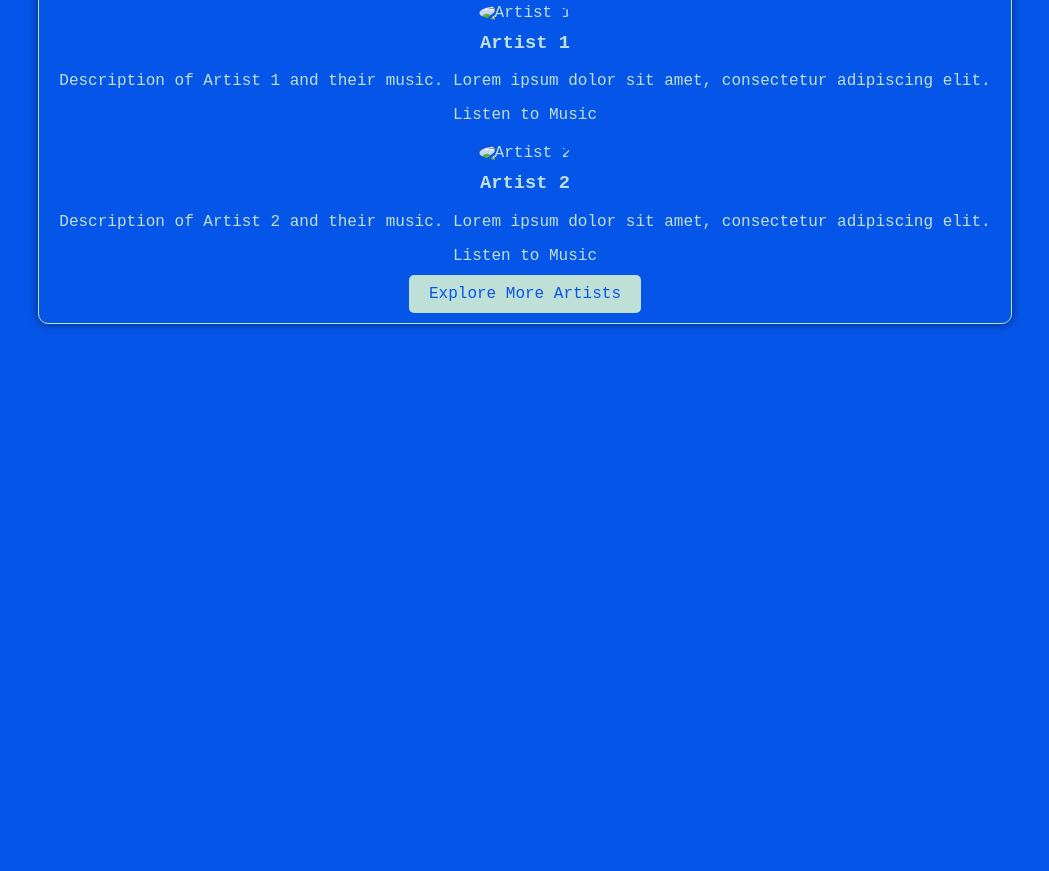
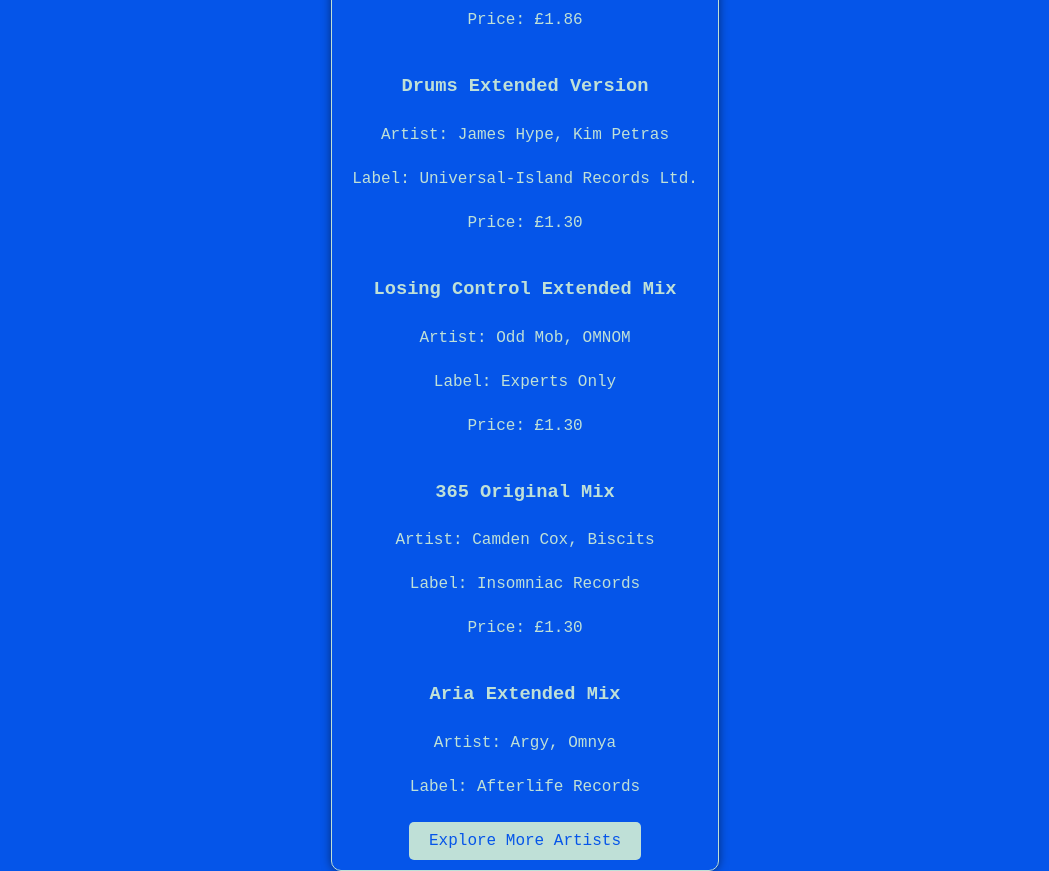
Before and after one commit to n3xt4r/slapmepls, a plain HTML site: page index.html in a window 1280 px wide. Shown: the part 280-1151 px from the top of the page, without its empty margins (115-1164 px from the left). Before the commit the page ends 800 px from the top, so only its background shows below. Drawn offline with Linux system fonts and the light colour scheme.

Commit message:
Update index.html

```diff
--- a/index.html
+++ b/index.html
@@ -30,6 +30,9 @@
 
         .artist {
             margin: 20px 0;
+            display: flex;
+            flex-direction: column;
+            align-items: center;
         }
 
         .artist img {
@@ -74,18 +77,47 @@
     <div class="container">
         <h2>Discover New Music</h2>
         <div class="artist">
-            <img src="path/to/artist1/image.jpg" alt="Artist 1">
-            <h3>Artist 1</h3>
-            <p>Description of Artist 1 and their music. Lorem ipsum dolor sit amet, consectetur adipiscing elit.</p>
-            <a href="link/to/artist1/music" target="_blank">Listen to Music</a>
+            <h3>Dress Code Extended Mix</h3>
+            <p>Artist: Mau P</p>
+            <p>Label: Black Book Records</p>
+            <p>Price: £1.86</p>
         </div>
         <div class="artist">
-            <img src="path/to/artist2/image.jpg" alt="Artist 2">
-            <h3>Artist 2</h3>
-            <p>Description of Artist 2 and their music. Lorem ipsum dolor sit amet, consectetur adipiscing elit.</p>
-            <a href="link/to/artist2/music" target="_blank">Listen to Music</a>
+            <h3>Legacy Extended Mix</h3>
+            <p>Artist: John Summit, VLTRA (IT)</p>
+            <p>Label: Experts Only</p>
+            <p>Price: £1.30</p>
         </div>
-        <!-- Add more artists as needed -->
+        <div class="artist">
+            <h3>Saving Up Extended</h3>
+            <p>Artist: Dom Dolla</p>
+            <p>Label: Three Six Zero Recordings</p>
+            <p>Price: £1.86</p>
+        </div>
+        <div class="artist">
+            <h3>Drums Extended Version</h3>
+            <p>Artist: James Hype, Kim Petras</p>
+            <p>Label: Universal-Island Records Ltd.</p>
+            <p>Price: £1.30</p>
+        </div>
+        <div class="artist">
+            <h3>Losing Control Extended Mix</h3>
+            <p>Artist: Odd Mob, OMNOM</p>
+            <p>Label: Experts Only</p>
+            <p>Price: £1.30</p>
+        </div>
+        <div class="artist">
+            <h3>365 Original Mix</h3>
+            <p>Artist: Camden Cox, Biscits</p>
+            <p>Label: Insomniac Records</p>
+            <p>Price: £1.30</p>
+        </div>
+        <div class="artist">
+            <h3>Aria Extended Mix</h3>
+            <p>Artist: Argy, Omnya</p>
+            <p>Label: Afterlife Records</p>
+        </div>
+        <!-- Add more artists and tracks as needed -->
 
         <a class="button" href="more-artists.html">Explore More Artists</a>
     </div>
```
